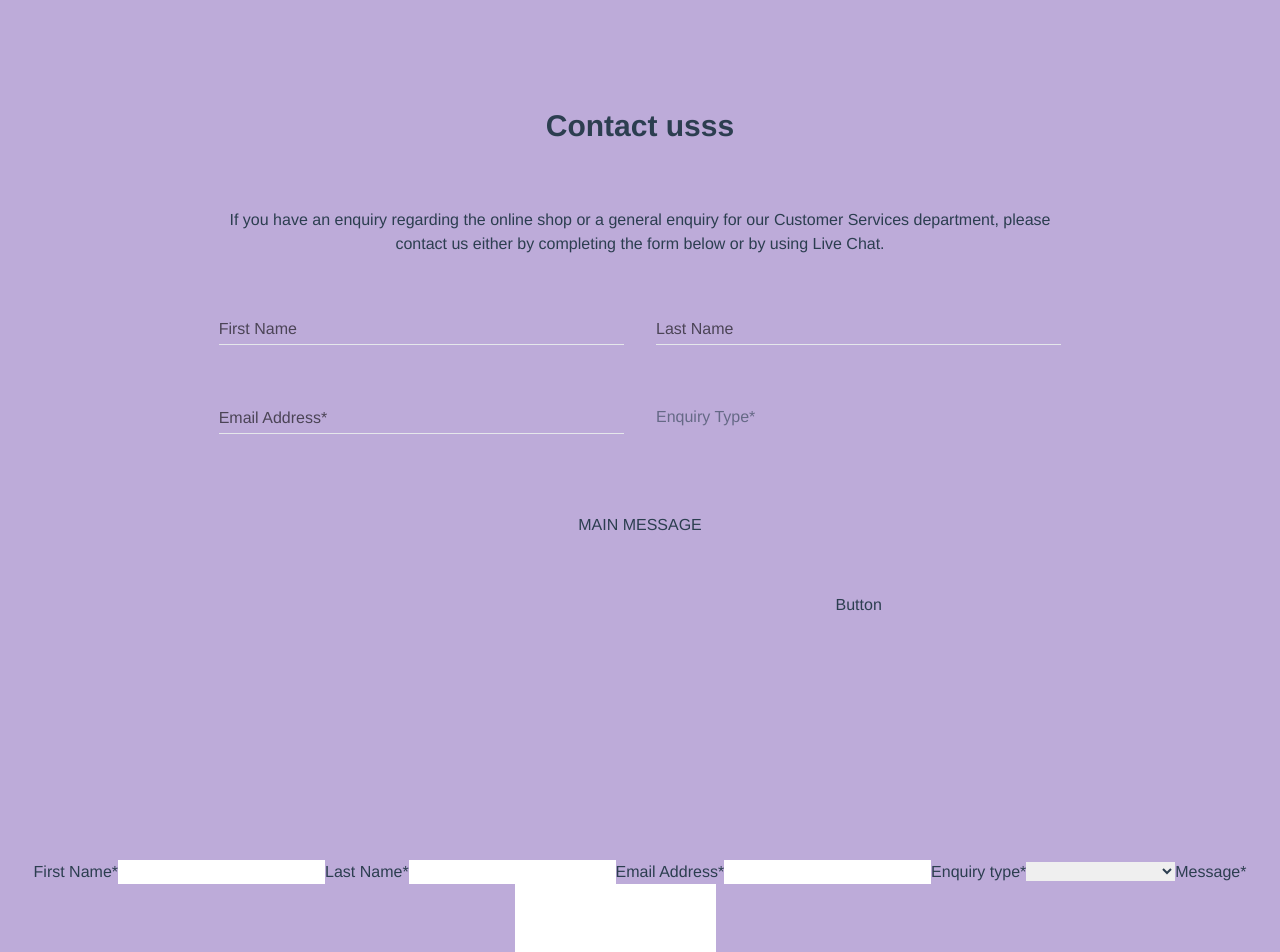
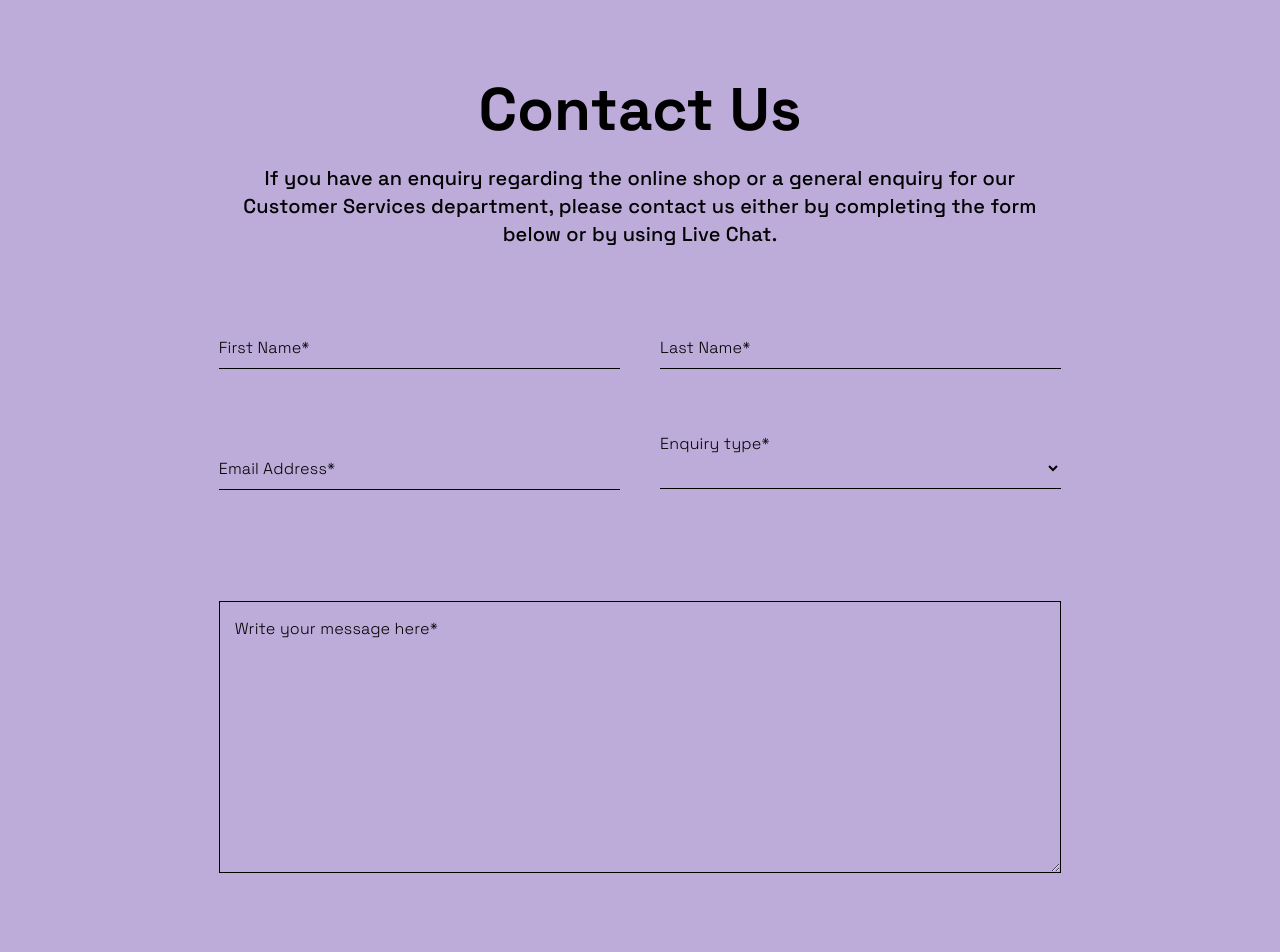
Before and after one commit to tshilliday/web-form, a Vue app: page / in a window 1280 px wide. Shown: the top 952 px of the page. Built offline with nearby package versions, Linux system fonts and the light colour scheme.

Commit message:
Added Thank you message and tested form.

```diff
--- a/src/App.vue
+++ b/src/App.vue
@@ -1,32 +1,29 @@
 <template>
-<SignupForm />
-
-
+  <SignupForm />
 </template>
 
 <script>
-import SignupForm from './components/SignupForm.vue'
-import './assets/tailwind.css'
+import SignupForm from "./components/SignupForm.vue";
+import "./assets/tailwind.css";
+
 export default {
-  name: 'App',
-  components: { SignupForm }
-}
+  name: "App",
+  components: { SignupForm },
+};
 </script>
 
 <style>
 #app {
-  font-family: Avenir, Helvetica, Arial, sans-serif;
+  /* font-family: Avenir, Helvetica, Arial, sans-serif;
   -webkit-font-smoothing: antialiased;
   -moz-osx-font-smoothing: grayscale;
   text-align: center;
   color: #2c3e50;
-  margin-top: 60px;
+  margin-top: 60px; */
 }
 
 body {
   margin: 0;
   background: #bdabd9;
 }
-
-
 </style>
--- a/src/components/SignupForm.vue
+++ b/src/components/SignupForm.vue
@@ -1,135 +1,121 @@
+<!-- ***********
+      ITEMS TO COMPLETE
+     ***********
+
+1). All placeholder animations and get the placeholder to stay above the text (3/4 COMPLETE)
+2). Font and sizing installed (COMPLETE)
+3). Get correct thank you message displaying !important (COMPLETED)
+4). Get all other minor animations on (INCOMPLETE)
+5). Error message displaying on incorrect/invalid form options (INCOMPLETE)
+6). Test responsiveness (COMPLETE)
+7) Get Git commit pushed and ready
+8). Email to explain things done and things missed
+9). Dropdown to displace correct styling (INCOMPLETE)
+10). Show hidden field when order number is selected on the drodown (INCOMPLETE)
+       -->
+
 <template>
+  <div class="success" v-if="savingSuccessful">
+    <span
+      class="block overflow-hidden flex flex-col items-center text-center pb-6"
+    >
+      <span class="relative block">
+        <h1 class="text-6xl font-black py-6 pt-16">Thank You!</h1>
+        <p class="text-xl pb-16 font-medium">
+          Our Customer Services department will be in touch.
+        </p>
+      </span>
+    </span>
+  </div>
 
-
-
-
-
-
+  <form class="" @submit.prevent="handleSumbit" v-if="!savingSuccessful">
     <div class="flex flex-col w-full h-full min-h-screen">
       <!-- Add Grid -->
       <div class="flex-1 grid grid-cols-6 md:grid-cols-12 px-2 py-4">
         <!-- add main area -->
         <div
-                    class="col-span-6 col-start-1 md:col-span-10 md:col-start-2 xl:col-span-8 xl:col-start-3 flex flex-col">
-                    <span class="block overflow-hidden flex flex-col items-center text-center pb-6">
+          class="col-span-6 col-start-1 md:col-span-10 md:col-start-2 xl:col-span-8 xl:col-start-3 flex flex-col"
+        >
           <span
-                            class="relative block">
-                            <h1 class="text-3xl font-bold py-8">Contact usss</h1>
-                            <p class="py-8">If you have an enquiry regarding the online shop or a general
-                                enquiry for our Customer
-                                Services department, please contact us either by completing the form below or by using
-                                Live Chat.</p>
+            class="block overflow-hidden flex flex-col items-center text-center pb-6"
+          >
+            <span class="relative block">
+              <h1 class="text-6xl font-black py-6 pt-16">Contact Us</h1>
+              <p class="text-xl pb-16 font-medium">
+                If you have an enquiry regarding the online shop or a general
+                enquiry for our Customer Services department, please contact us
+                either by completing the form below or by using Live Chat.
+              </p>
             </span>
           </span>
-                    <div class="">
-
-
-
-
-
-                        <form class="grid flex-row w-full grid-cols-1 lg:grid-cols-2 md:gap-8" action="">
-                            <div class="flex-grow pb-6">
+          <div
+            class="grid flex-row w-full grid-cols-1 lg:grid-cols-2 md:gap-10"
+          >
+            <div class="flex-grow pb-12">
               <!-- FIRST NAME AREA -->
               <div class="relative flex w-full">
                 <div
-                                        class="flex border-0 border-b border-solid border-error text-base text-black font-medium w-full py-1 px-0">
-
-                                        <input class="outline-none w-full bg-transparent" type="text">
-                                        <span
-                                            class="absolute left-0 duration-300 pointer-events-none placeholder opacity-60 transition-bottom ease-1 bottom-1 text-black text-base">First
-                                            Name</span>
+                  class="border-0 border-b border-solid border-black border-error text-base text-black font-medium w-full px-0"
+                >
+                  <input
+                    class="form-control w-full bg-transparent"
+                    placeholder="First Name*"
+                    type="text"
+                    required
+                    v-model="firstName"
+                  />
+                  <label class="form-label">First Name*</label>
                 </div>
               </div>
             </div>
-                            <div class="flex-grow pb-6">
+            <div class="flex-grow pb-12">
               <!-- LAST NAME AREA -->
               <div class="relative flex w-full">
                 <div
-                                        class="flex border-0 border-b border-solid border-error py-1 bg-transparent text-base text-black font-medium w-full py-1 px-0">
-                                        <input class="outline-none w-full bg-transparent" type="text">
-                                        <span
-                                            class="absolute left-0 duration-300 pointer-events-none placeholder opacity-60 transition-bottom ease-1 bottom-1 text-black text-base">Last
-                                            Name</span>
+                  class="border-0 border-b border-solid border-black border-error text-base text-black font-medium w-full px-0"
+                >
+                  <input
+                    class="form-control w-full bg-transparent"
+                    placeholder="Last Name*"
+                    type="text"
+                    required
+                    v-model="lastName"
+                  />
+                  <label class="form-label">Last Name*</label>
                 </div>
               </div>
             </div>
-                            <div class="flex-grow pb-6">
+
+            <div class="flex-grow pb-12">
               <!-- EMAIL AREA -->
               <div class="relative flex w-full">
                 <div
-                                        class="flex border-0 border-b border-solid border-error py-1 text-base text-black font-medium w-full py-1 px-0">
-                                        <input class="outline-none w-full bg-transparent" type="email" name="" id="">
-                                    </div>
-                                    <span
-                                        class="absolute left-0 duration-300 pointer-events-none placeholder opacity-60 transition-bottom ease-1 bottom-1 text-black text-base">Email
-                                        Address*</span>
+                  class="border-0 border-b border-solid border-black border-error text-base text-black font-medium w-full px-0"
+                >
+                  <input
+                    class="form-control w-full bg-transparent"
+                    placeholder="Email Address*"
+                    type="email"
+                    required
+                    v-model="email"
+                  />
+                  <label class="form-label">Email Address*</label>
                 </div>
               </div>
-                            <div class="relative flex-grow pb-6">
+            </div>
+
+            <div class="relative flex-grow pb-12">
               <!-- ENQUIRY TYPE -->
               <div class="relative flex-grow pb-6">
                 <div class="flex items-center w-full">
-                                        <div class="relative select-input w-full cursor-pointer">
-                                            <label
-                                                class="absolute text-base bottom-1 left-0 opacity-60 transform duration-400 ease-ease-1"
-                                                for="">Enquiry Type*</label>
                   <div
-                                                class="transform absolute w-2 h-2 -translate-y-1/2 right-0.5 top-1/2 transform transform-all ease-ease-1 duration-300">
-                                            </div>
-                                            <input
-                                                class=" bg-transparent pointer-events-none text-base text-black font-medium w-full py-1 px-0 outline-none"
-                                                type="select" name="" id="">
-                                            <div class="w-full bg-black h-divider"></div>
-                                        </div>
-                                    </div>
-                                </div>
-                            </div>
-                            <div class="flex-grow lg:col-span-2 pb-6">
-                                MAIN MESSAGE
-                            </div>
-                            <div class="flex-grow pb-6 lg:col-start-2">
-                                Button
-                            </div>
-                        </form>
-                    </div>
-                </div>
-
-            </div>
-
-
-
-        </div>
-
-
-
-
-
-
-
-
-
-
-
-
-
-
-
-
-
-  <form @submit.prevent="handleSumbit">
-
-<label>First Name*</label>
-<input type="text" required v-model="firstName">
-
-<label>Last Name*</label>
-<input type="text" required v-model="lastName">
-
-<label>Email Address*</label>
-<input type="email" required v-model="email">
-
-
-<label>Enquiry type*</label>
-<select v-model="enquiry">
+                    class="border-0 border-b border-solid border-black border-error text-base text-black font-medium w-full px-0"
+                  >
+                    <select
+                      class="form-control w-full bg-transparent"
+                      placeholder="Enquiry Type*"
+                      v-model="enquiry"
+                    >
                       <option value="deliveries">Deliveries</option>
                       <option value="orders">Orders</option>
                       <option value="payments">Payments</option>
@@ -139,24 +125,25 @@
                       <option value="promotion">Promotion</option>
                       <option value="technical">Website/Technical</option>
                     </select>
+                    <label class="form-label">Enquiry type*</label>
+                  </div>
+                </div>
+              </div>
+            </div>
 
-
-<label>Message*</label>
-
-<textarea v-model="message" rows="10" required></textarea>
-
-
-
-<button id="submit">
-  Submit
-</button>
-
-
-
+            <div class="flex-grow lg:col-span-2 pb-6">
+              <textarea
+                v-model="message"
+                rows="10"
+                placeholder="Write your message here*"
+                required
+              ></textarea>
+            </div>
+            <div class="flex-grow pb-6 lg:col-start-2">
+              <button class="text-left" id="submit">Submit</button>
+            </div>
 
             <!-- v-model binds the data in both directions -->
-
-
 
             <!-- Testing output on page -->
             <!-- <p>
@@ -177,90 +164,130 @@ Enquiry: {{ enquiry }}
   <p>
 Message: {{ message }}
   </p> -->
-
+          </div>
+        </div>
+      </div>
+    </div>
   </form>
-
-
-
-
 </template>
 
 <script>
-
-
-
 export default {
   data() {
     // this tracks the input and stores them
     return {
-      firstName: '',
-      lastName: '',
-      email: '',
-      enquiry: '',
-      message: ''
-    }
+      firstName: "",
+      lastName: "",
+      email: "",
+      enquiry: "",
+      message: "",
+      savingSuccessful: false,
+    };
   },
   methods: {
     handleSumbit() {
-    console.log('form submitted')
-    console.log('First Name: ', this.firstName)
-    console.log('Last Name: ', this.lastName)
-    console.log('Email Address: ', this.email)
-    console.log('Enquiry: ', this.enquiry)
-    console.log('Message: ', this.message)
-    alert('Thank you. We will get back to you as soon as possible')
-  }
+      console.log("form submitted");
+      console.log("First Name: ", this.firstName);
+      console.log("Last Name: ", this.lastName);
+      console.log("Email Address: ", this.email);
+      console.log("Enquiry: ", this.enquiry);
+      console.log("Message: ", this.message);
+      // alert("Thank You! Our Customer Services department will be in touch.");
+      this.savingSuccessful = true;
+    },
+  },
+};
+</script>
+
+<style>
+@import url("https://fonts.googleapis.com/css2?family=Space+Grotesk:wght@300;500;700&display=swap");
+
+html,
+body {
+  font-family: "Space Grotesk", sans-serif;
+  letter-spacing: 0.01em;
 }
 
+#app {
+  font-family: "Space Grotesk", sans-serif;
+  letter-spacing: 0.01em;
 }
 
-
-
-
-</script>
-
-
-
-
-<style>
-form {
-/* max-width: 420px;
-margin: 30px auto;
-background: transparent;
-text-align: center;
-padding: 40px;
-border-radius: 10px; */
-}
-
-/* label {
-    color: #000;
-    display: inline block;
-    margin: 25px 0 15px;
-    font-size: 0.6em;
-    text-transform: uppercase;
-    letter-spacing: 1px;
-    font-weight: bold;
-}
-
-input, select, textarea {
+input,
+select {
   display: block;
   padding: 10px 6px;
   width: 100%;
   box-sizing: border-box;
   border: none;
   border-bottom: 1px solid ddd;
-    color: #555;
+  /* color: #555; */
   resize: none;
+  background: transparent;
 }
 
-#submit  {
-  background: black;
+textarea {
+  width: 100%;
+  box-sizing: border-box;
+  border: 1px solid black;
+  resize: none;
+  background: transparent;
+  padding: 15px !important;
+}
+
+#submit {
+  width: 100%;
+  background: rgb(44, 44, 44);
   border: 0;
   padding: 10px 20px;
   margin-top: 20px;
   color: white;
-} */
+}
 
+#submit:hover {
+  background: black;
+}
 
+.form-label {
+  font-size: 1em;
+  display: block;
+  opacity: 1;
+  transform: translateY(-1em);
+  transform-origin: 0 0;
+  transition: all 0.3s;
+  pointer-events: none;
+  line-height: 8px;
+  font-weight: 300;
+}
 
+.form-control {
+  box-shadow: none;
+  border-radius: 0px;
+  border-color: #ccc;
+  width: 100%;
+  transition: all 0.5s;
+}
+
+.form-control::placeholder {
+  color: transparent;
+}
+
+textarea::placeholder {
+  color: black !important;
+  font-weight: 300;
+}
+
+.form-control:focus {
+  box-shadow: none;
+  outline: none;
+}
+
+.form-control:focus + .form-label {
+  transform: translateY(-2.5em);
+}
+
+.form-control:focus + .form-label,
+.form-control:not(:placeholder-shown) + .form-label {
+  transform: translateY(-2.5em);
+}
 </style>
```
Lines whose indentation alone changed are shown as unchanged.
